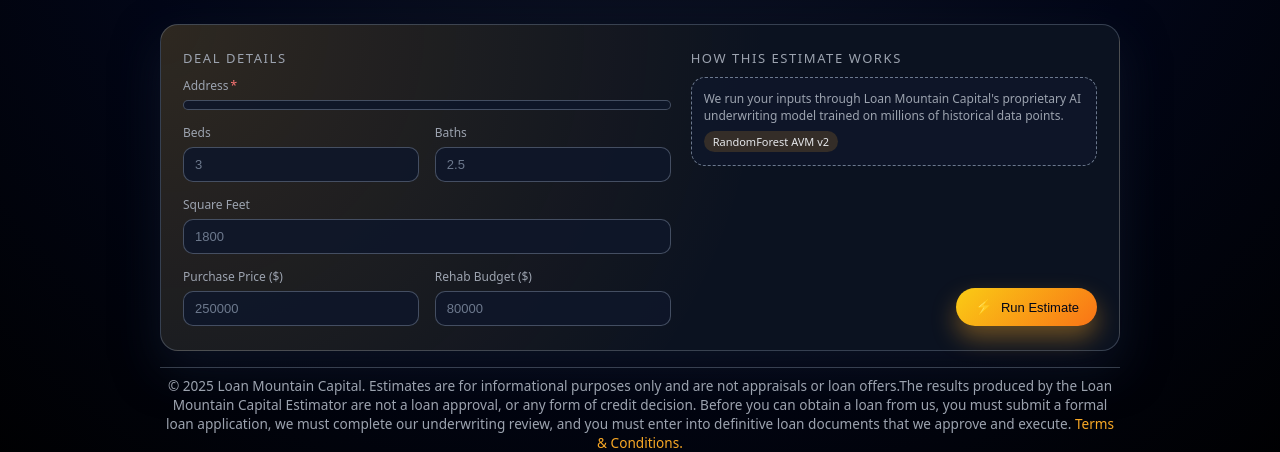
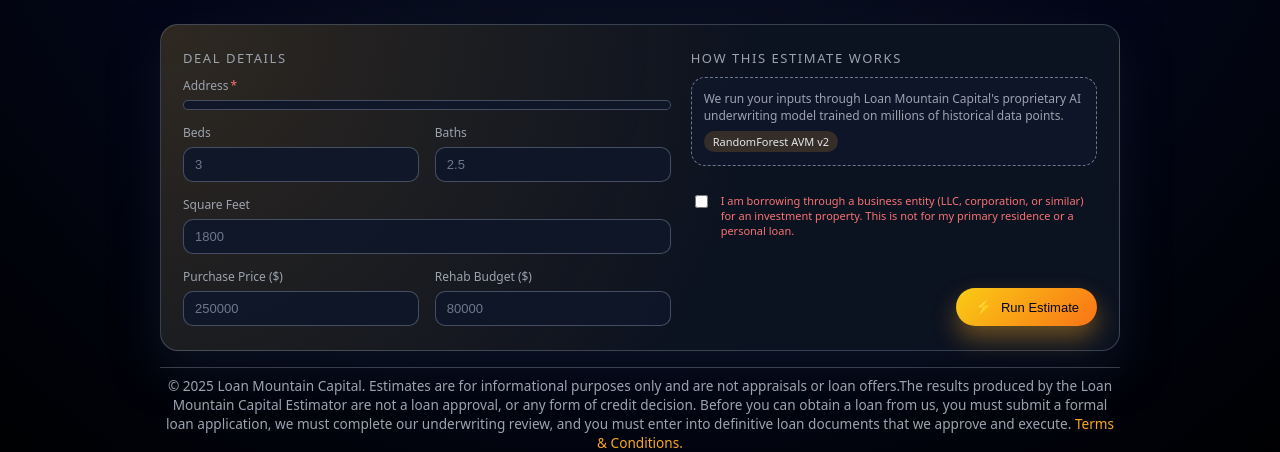
Before and after one commit to sergiovega93/lmc-estimator, a FastAPI app: page / in a window 1280 px wide. Shown: the part 290-742 px from the top of the page. Run offline with FastAPI, Linux system fonts and the light colour scheme; parts of the project's set-up code (start-up, migrations or seed data) failed here and were passed over; some libraries are stand-ins or nearby versions.

Commit message:
Recaptcha addedd

```diff
--- a/app.py
+++ b/app.py
@@ -4,6 +4,7 @@
 from typing import Optional
 from fastapi.staticfiles import StaticFiles
 from urllib.parse import quote_plus
+import urllib.request
 import json
 import os
 from datetime import datetime
@@ -56,7 +57,8 @@
 ARV_TOTALCOST_MIN = 1.0   # ARV >= 1.0x total_cost
 ARV_TOTALCOST_MAX = 2.0   # ARV <= 2.0x total_cost
 GOOGLE_MAPS_API_KEY = os.getenv("GOOGLE_MAPS_API_KEY", "")
-
+RECAPTCHA_SITE_KEY = os.getenv("RECAPTCHA_SITE_KEY")
+RECAPTCHA_SECRET_KEY = os.getenv("RECAPTCHA_SECRET_KEY")
 
 # ------------------------------
 # Logging setup (events + leads)
@@ -71,6 +73,42 @@
 # Admin token for /admin-stats
 ADMIN_TOKEN = os.getenv("LMC_ADMIN_TOKEN")
 print("Loaded ADMIN_TOKEN:", repr(ADMIN_TOKEN))
+
+def verify_recaptcha(token: str | None, remote_ip: str | None) -> bool:
+    """
+    Verify Google reCAPTCHA v2 token with Google's verification endpoint.
+    Returns True if verification succeeds, False otherwise.
+    """
+    # If no secret key is set, treat reCAPTCHA as disabled (useful in local dev)
+    if not RECAPTCHA_SECRET_KEY:
+        return True
+
+    if not token:
+        return False
+
+    data = urllib.parse.urlencode(
+        {
+            "secret": RECAPTCHA_SECRET_KEY,
+            "response": token,
+            "remoteip": remote_ip or "",
+        }
+    ).encode("utf-8")
+
+    req = urllib.request.Request(
+        "https://www.google.com/recaptcha/api/siteverify",
+        data=data,
+        method="POST",
+    )
+
+    try:
+        with urllib.request.urlopen(req, timeout=5) as resp:
+            payload = json.loads(resp.read().decode("utf-8"))
+        return bool(payload.get("success"))
+    except Exception as e:
+        print(f"[WARN] reCAPTCHA verification failed: {e}")
+        # Fail closed: if we can't verify, reject the request
+        return False
+
 
 def read_jsonl(path: Path) -> list[dict]:
     if not path.exists():
@@ -145,7 +183,7 @@
         msg = EmailMessage()
         msg["Subject"] = f"[LMC Estimator Lead] {lead.get('name')} - {lead.get('address')}"
         msg["From"] = user
-        msg["To"] = "sergio@loanmountaincapital.com"
+        msg["To"] = "sales@loanmountaincapital.com"
 
         # ---- Improved formatting ----
 
@@ -174,7 +212,7 @@
         Beds / Baths / SF:         {fmt_triple(lead.get('beds'), lead.get('baths'), lead.get('sf'))}
         Purchase Price:            {fmt_money(lead.get('purchase'))}
         Rehab Budget:              {fmt_money(lead.get('rehab'))}
-        ARV (clamped):             {fmt_money(lead.get('arv'))}
+        ARV (Estimated):           {fmt_money(lead.get('arv'))}
         Estimated Loan (70%):      {fmt_money(lead.get('total_loan'))}
         Estimated Cash to Close:   {fmt_money(lead.get('cash_to_close'))}
 
@@ -361,6 +399,7 @@
             "request": request,
             "google_maps_api_key": GOOGLE_MAPS_API_KEY,
             "error_message": error_message,
+            "recaptcha_site_key": RECAPTCHA_SITE_KEY,
         },
     )
 
@@ -379,16 +418,18 @@
         postal_code: str | None = Form(None),
         latitude: float | None = Form(None),
         longitude: float | None = Form(None),
+        entity_ok: Optional[str] = Form(None),
+        g_recaptcha_response: str | None = Form(None),
 ):
+    # 0) Address required
     if not address:
-        # Return to form WITH ALL INPUTS PRESERVED
         return templates.TemplateResponse(
             "index.html",
             {
                 "request": request,
                 "google_maps_api_key": GOOGLE_MAPS_API_KEY,
+                "recaptcha_site_key": RECAPTCHA_SITE_KEY,
                 "error_message": "Please enter a property address by selecting from the dropdown.",
-                # Preserve all form values
                 "beds": beds,
                 "baths": baths,
                 "sf": sf,
@@ -402,9 +443,63 @@
             }
         )
 
-    # ... rest of your code ...
+    # 1) Enforce reCAPTCHA for running an estimate
+    client_ip = request.client.host if request.client else None
+    if not verify_recaptcha(g_recaptcha_response, client_ip):
+        error_message = "Please complete the reCAPTCHA challenge before running an estimate."
+        return templates.TemplateResponse(
+            "index.html",
+            {
+                "request": request,
+                "google_maps_api_key": GOOGLE_MAPS_API_KEY,
+                "recaptcha_site_key": RECAPTCHA_SITE_KEY,
+                "error_message": error_message,
+                "beds": beds,
+                "baths": baths,
+                "sf": sf,
+                "purchase": purchase,
+                "rehab": rehab,
+                "city": city,
+                "state": state,
+                "postal_code": postal_code,
+                "latitude": latitude,
+                "longitude": longitude,
+            }
+        )
 
-    # 1) Normalize inputs
+    # 2) Block consumer / non-entity scenarios
+    if entity_ok != "yes":
+        error_message = (
+            "Loan Mountain Capital Only Lends to Business Entities. "
+            "Loan Mountain Capital provides financing exclusively to business entities "
+            "(LLCs, corporations, etc.) for investment-purpose fix-and-flip and "
+            "new-construction projects. We do not offer: "
+            "• Primary residence mortgages • Personal or consumer loans • Loans to individuals. "
+            "If you believe you reached this message in error, please go back and confirm that "
+            "you are borrowing through a business entity for a real estate investment project."
+        )
+
+        return templates.TemplateResponse(
+            "index.html",
+            {
+                "request": request,
+                "google_maps_api_key": GOOGLE_MAPS_API_KEY,
+                "recaptcha_site_key": RECAPTCHA_SITE_KEY,
+                "error_message": error_message,
+                "beds": beds,
+                "baths": baths,
+                "sf": sf,
+                "purchase": purchase,
+                "rehab": rehab,
+                "city": city,
+                "state": state,
+                "postal_code": postal_code,
+                "latitude": latitude,
+                "longitude": longitude,
+            },
+        )
+
+    # 3) Normalize inputs
     beds = beds or 0
     baths = baths or 0
     sf = sf or 0
@@ -414,13 +509,25 @@
     state_value = state.strip() if state else "Unknown"
     zipcode_value = (postal_code or "Other").strip()
 
-    # Quick sanity checks to avoid nonsense estimates
+    # 4) Basic sanity checks
     if purchase < 0 or rehab < 0 or sf < 0:
         return templates.TemplateResponse(
             "index.html",
             {
                 "request": request,
+                "google_maps_api_key": GOOGLE_MAPS_API_KEY,
+                "recaptcha_site_key": RECAPTCHA_SITE_KEY,
                 "error_message": "Values for square footage, purchase, and rehab must be zero or positive.",
+                "beds": beds,
+                "baths": baths,
+                "sf": sf,
+                "purchase": purchase,
+                "rehab": rehab,
+                "city": city,
+                "state": state,
+                "postal_code": postal_code,
+                "latitude": latitude,
+                "longitude": longitude,
             },
             status_code=400,
         )
@@ -430,34 +537,43 @@
             "index.html",
             {
                 "request": request,
+                "google_maps_api_key": GOOGLE_MAPS_API_KEY,
+                "recaptcha_site_key": RECAPTCHA_SITE_KEY,
                 "error_message": "Beds and baths can’t be negative.",
+                "beds": beds,
+                "baths": baths,
+                "sf": sf,
+                "purchase": purchase,
+                "rehab": rehab,
+                "city": city,
+                "state": state,
+                "postal_code": postal_code,
+                "latitude": latitude,
+                "longitude": longitude,
             },
             status_code=400,
         )
 
-
-    # 2) Build model input row and get total_cost
+    # 5) Build model input row and get total_cost
     X, total_cost = build_features_from_form(
         beds=beds,
         baths=baths,
         sf=sf,
         purchase=purchase,
         rehab=rehab,
-        city=city_value,     # later you can expose city/state in the form
+        city=city_value,
         zipcode=zipcode_value,
     )
 
-    # 3) Predict log(ARV) and convert back to dollars
+    # 6) Predict log(ARV) and convert back to dollars
     log_arv = float(MODEL.predict(X)[0])
     arv_raw = float(np.exp(log_arv))
 
-    # We no longer clamp ARV to [1×, 2×] total_cost here.
     arv = arv_raw
     clamped = False
     clamped_ratio = None
 
-
-    # >>> ADD THIS BLOCK: GEO ADJUSTMENT <<<
+    # 7) Geo adjustment
     geo_factor = 1.0
     location_status = "geo_disabled"
     zhvi_used = None
@@ -466,13 +582,13 @@
             arv=arv,
             total_cost=total_cost,
             zipcode=zipcode_value,
+            city=city_value,
         )
         arv = arv_geo
     except Exception as e:
-        # Fail-safe: never break the estimator because of geo heuristics
         print(f"[WARN] Geo adjustment failed: {e}")
 
-    # 5) Loan structure & cash to close (LTV-only)
+    # 8) Loan structure & cash to close (LTV-only)
     finance = compute_loan_and_cash_to_close_ltv_only(
         arv=arv,
         purchase=purchase,
@@ -480,7 +596,7 @@
         ltv_limit=0.70,
     )
 
-    # 6) Prepare data for HTML
+    # 9) Prepare data for HTML
     context = {
         "request": request,
         "address": address,
@@ -502,14 +618,14 @@
         "model_r2": MODEL_R2,
         "model_type": MODEL_TYPE,
         "model_version": MODEL_VERSION,
-        # NEW: geo metadata for logs / UI
         "location_status": location_status,
         "geo_factor": geo_factor,
         "zipcode": zipcode_value,
         "zhvi_used": zhvi_used,
+        "entity_ok": entity_ok,
     }
 
-    # 7) Log event for basic analytics
+    # 10) Log event
     log_event(
         "estimate_submitted",
         request,
@@ -539,7 +655,7 @@
         },
     )
 
-    # 8) Render result template
+    # 11) Render result template
     return templates.TemplateResponse("result.html", context)
 
 
@@ -560,7 +676,29 @@
     baths: str | None = Form(None),
     sf: str | None = Form(None),
     location_status: str | None = Form(None),
+    entity_ok: str | None = Form(None),
 ):
+    # Enforce entity-only policy on leads as well (belt + suspenders)
+    if entity_ok != "yes":
+        error_message = (
+            "Loan Mountain Capital Only Lends to Business Entities. "
+            "Loan Mountain Capital provides financing exclusively to business entities "
+            "(LLCs, corporations, etc.) for investment-purpose fix-and-flip and "
+            "new-construction projects. We do not offer: "
+            "• Primary residence mortgages • Personal or consumer loans • Loans to individuals. "
+            "If you believe you reached this message in error, please go back and confirm that "
+            "you are borrowing through a business entity for a real estate investment project."
+        )
+        return templates.TemplateResponse(
+            "index.html",
+            {
+                "request": request,
+                "google_maps_api_key": GOOGLE_MAPS_API_KEY,
+                "recaptcha_site_key": RECAPTCHA_SITE_KEY,
+                "error_message": error_message,
+            },
+        )
+
     lead = {
         "name": name,
         "email": email,
@@ -613,6 +751,7 @@
         "zipcode": None,
         "zhvi_used": None,
         "lead_sent": True,
+        "entity_ok": entity_ok,
     }
 
     return templates.TemplateResponse("result.html", context)
--- a/templates/index.html
+++ b/templates/index.html
@@ -216,6 +216,7 @@
       padding: 4px 2px;
       font-size: 13px;
       color: var(--text-main);
+      color-scheme: dark;
     }
     gmp-place-autocomplete:focus-within {
       border-color: var(--accent);
@@ -519,7 +520,7 @@
       }, 5000);
     </script>
     {% endif %}
-
+    <script src="https://www.google.com/recaptcha/api.js" async defer></script>
     <header class="site-header">
       <img
         src="{{ request.url_for('static', path='img/lmc_logo_white.png') }}"
@@ -620,7 +621,21 @@
               </div>
             </div>
           </div>
-
+          <div class="field full" style="margin-top: 8px;">
+            <label style="font-size: 11px; color: var(--text-muted); display: flex; align-items: flex-start; gap: 8px;">
+              <input
+                type="checkbox"
+                name="entity_ok"
+                value="yes"
+                style="margin-top: 2px;"
+              />
+              <span>
+                I am borrowing through a business entity (LLC, corporation, or similar) for an investment property.
+                This is not for my primary residence or a personal loan.
+              </span>
+            </label>
+          </div>
+          <div class="g-recaptcha" data-sitekey="{{ recaptcha_site_key }}"></div>
           <div class="btn-row">
             <button type="submit">
               <span class="btn-icon">⚡</span>
--- a/templates/result.html
+++ b/templates/result.html
@@ -549,6 +549,8 @@
         <input type="hidden" name="baths" value="{{ baths }}">
         <input type="hidden" name="sf" value="{{ sf }}">
         <input type="hidden" name="location_status" value="{{ location_status }}">
+        <input type="hidden" name="entity_ok" value="{{ entity_ok }}">
+
 
 
         <div class="lead-grid">
@@ -571,6 +573,7 @@
           <textarea name="comments" rows="3"
             placeholder="To get a finalized term sheet faster, please provide additional information on experience, past projects, and anything else you'd like us to know."></textarea>
         </label>
+
 
         <button type="submit" class="button-primary">
           <span>Send estimate to LMC Sales</span>
```
